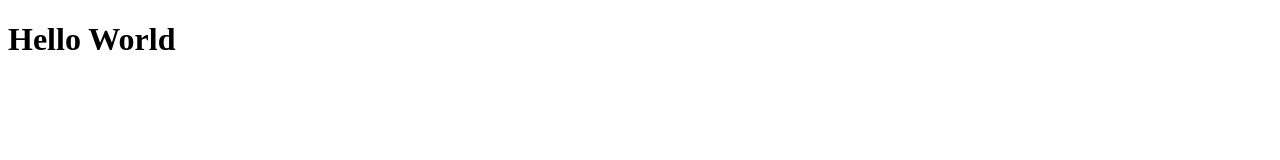
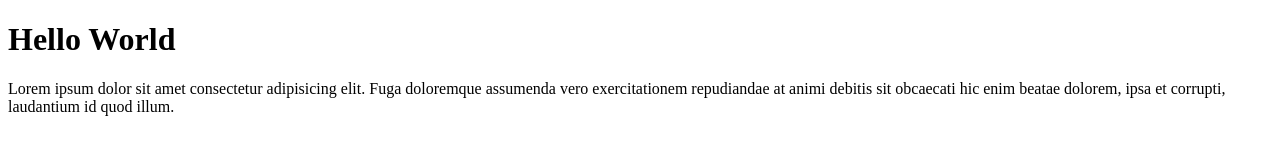
Before and after one commit to jerryjohnsonn/wpu-git-test, a plain HTML site: page index.html in a window 1280 px wide. Drawn offline with Linux system fonts and the light colour scheme.

Commit message:
Menambahkan paragraf

```diff
--- a/index.html
+++ b/index.html
@@ -8,5 +8,6 @@
 </head>
 <body>
   <h1>Hello World</h1>
+  <p>Lorem ipsum dolor sit amet consectetur adipisicing elit. Fuga doloremque assumenda vero exercitationem repudiandae at animi debitis sit obcaecati hic enim beatae dolorem, ipsa et corrupti, laudantium id quod illum.</p>
 </body>
 </html>
```
